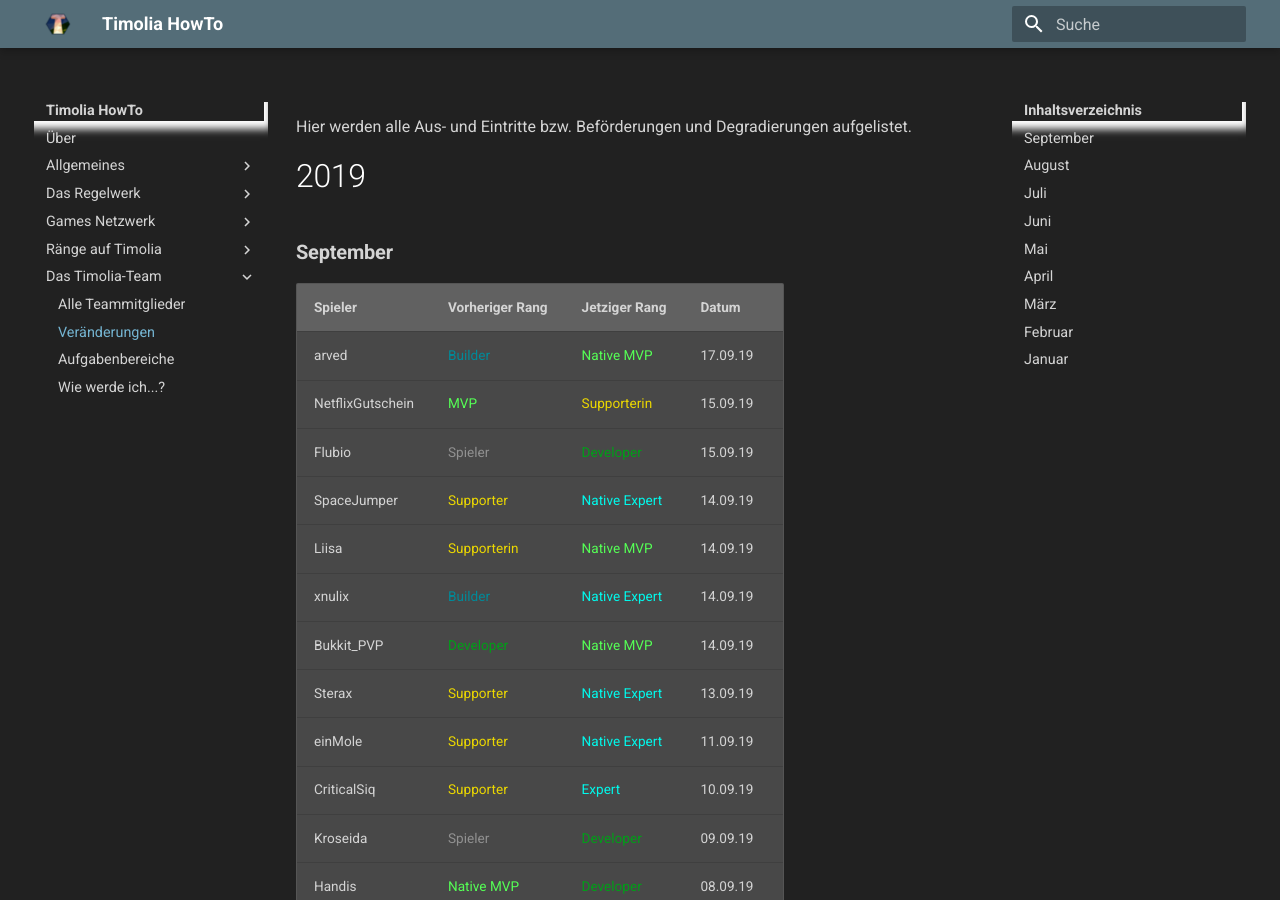
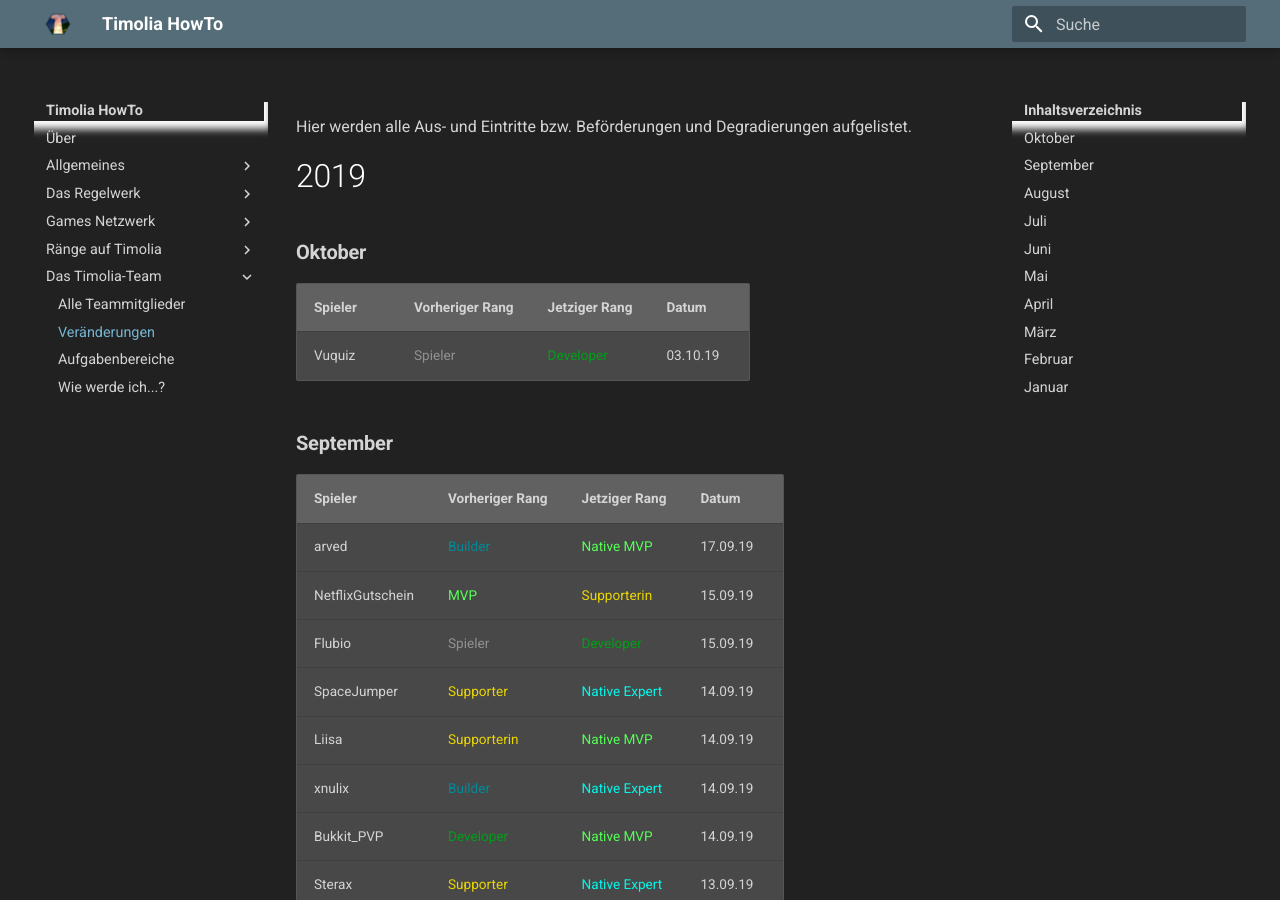
Before and after one commit to TimoliaDE/HowTo, an MkDocs documentation site: the page built from docs/team/changes.md, in a window 1280 px wide and 900 px high. Built offline with MkDocs 1.6.1 and Material for MkDocs 9.7.7, drawn with Linux system fonts in a browser that asks for light colours; old or Windows-style settings are respelled for this version of MkDocs.

Commit message:
Update changes.md

```diff
--- a/docs/team/changes.md
+++ b/docs/team/changes.md
@@ -1,6 +1,11 @@
 Hier werden alle Aus- und Eintritte bzw. Beförderungen und Degradierungen aufgelistet.
 
 # 2019
+
+###  <strong>Oktober</strong>
+| Spieler | Vorheriger Rang | Jetziger Rang | Datum |
+| ------ | ------ | ------ | ------ |
+| Vuquiz | <span class='user'>Spieler</span> | <span class='developer'>Developer</span> | 03.10.19 |
 
 ###  <strong>September</strong>
 | Spieler | Vorheriger Rang | Jetziger Rang | Datum |
```
